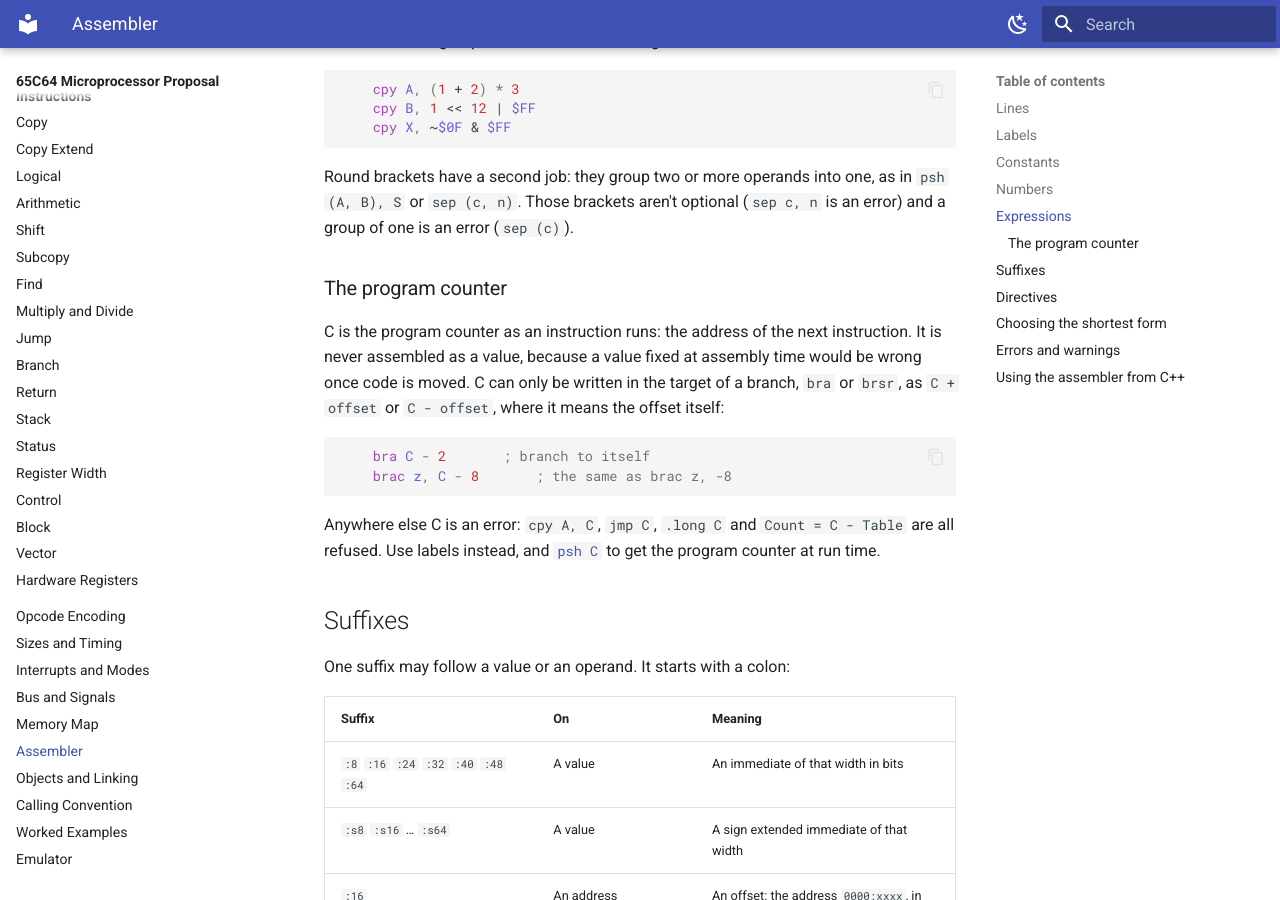
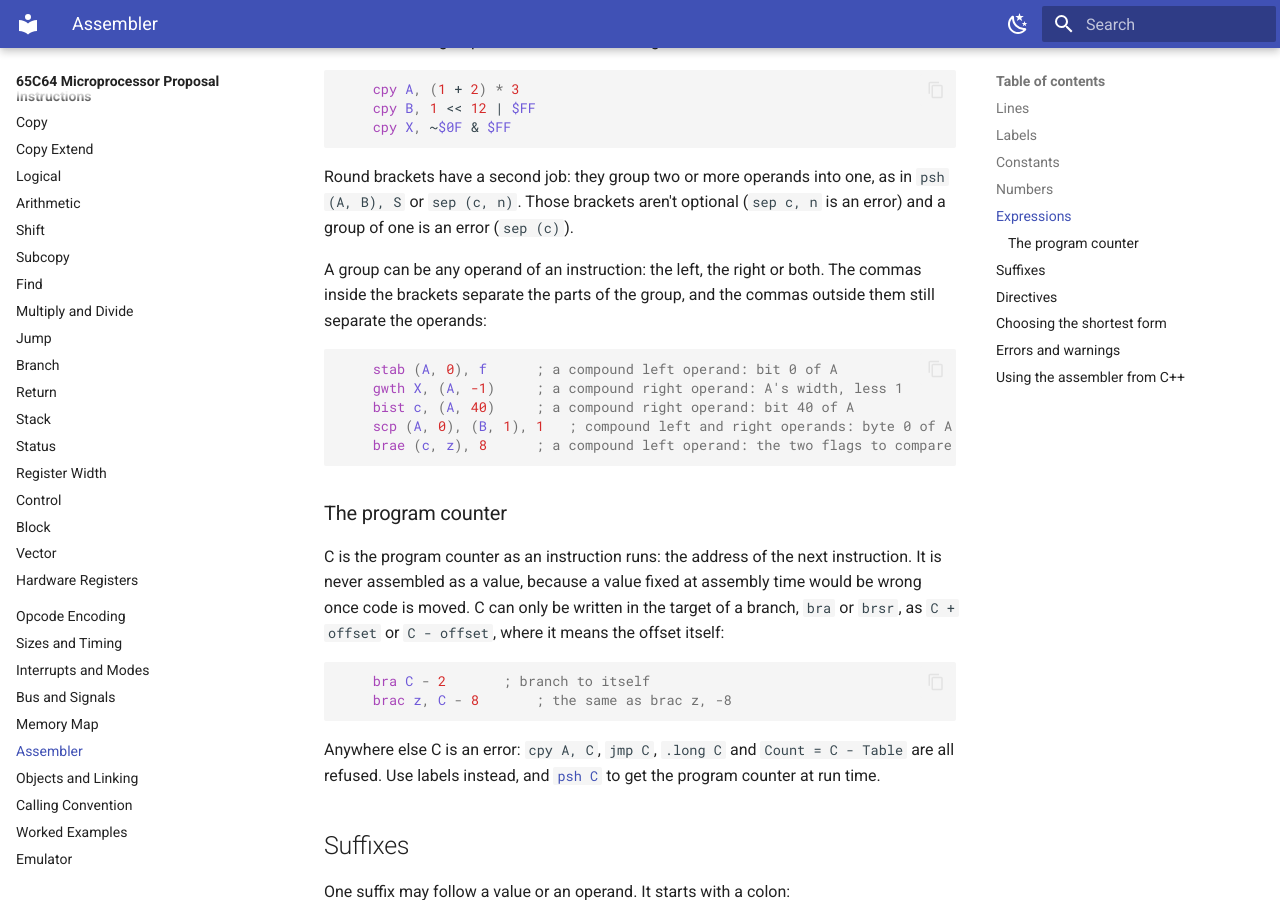
Before and after one commit to andrewpaterson/HCP65, an MkDocs documentation site: the page built from Website/docs/65c64/assembler.md, in a window 1280 px wide and 900 px high, scrolled down 2705 px. Built offline with MkDocs 1.6.1 and Material for MkDocs 9.7.7, drawn with Linux system fonts in a browser that asks for light colours; plug-ins that fetch from the network failed and are left out.

Commit message:
The assembler page shows round brackets grouping compound left and right operands.

````diff
--- a/Website/docs/65c64/assembler.md
+++ b/Website/docs/65c64/assembler.md
@@ -110,6 +110,18 @@ Round brackets group arithmetic inside one argument:
 Round brackets have a second job: they group two or more operands into one, as in
 `psh (A, B), S` or `sep (c, n)`.  Those brackets aren't optional (`sep c, n` is an error) and a
 group of one is an error (`sep (c)`).
+
+A group can be any operand of an instruction: the left, the right or both.  The commas inside
+the brackets separate the parts of the group, and the commas outside them still separate the
+operands:
+
+```asm
+	stab (A, 0), f		; a compound left operand: bit 0 of A
+	gwth X, (A, -1)		; a compound right operand: A's width, less 1
+	bist c, (A, 40)		; a compound right operand: bit 40 of A
+	scp (A, 0), (B, 1), 1	; compound left and right operands: byte 0 of A into byte 1 of B
+	brae (c, z), 8		; a compound left operand: the two flags to compare
+```
 
 ### The program counter
 
````
